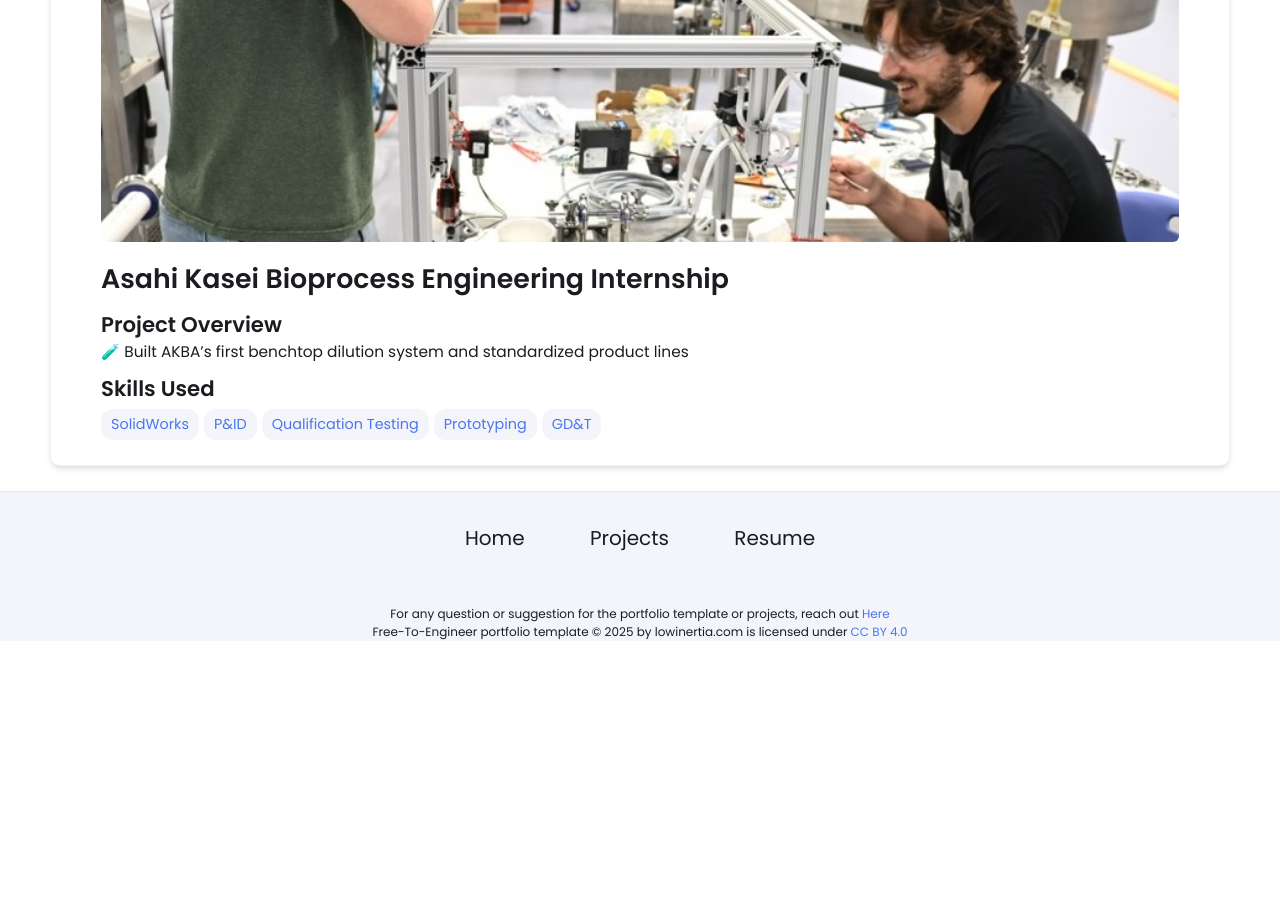
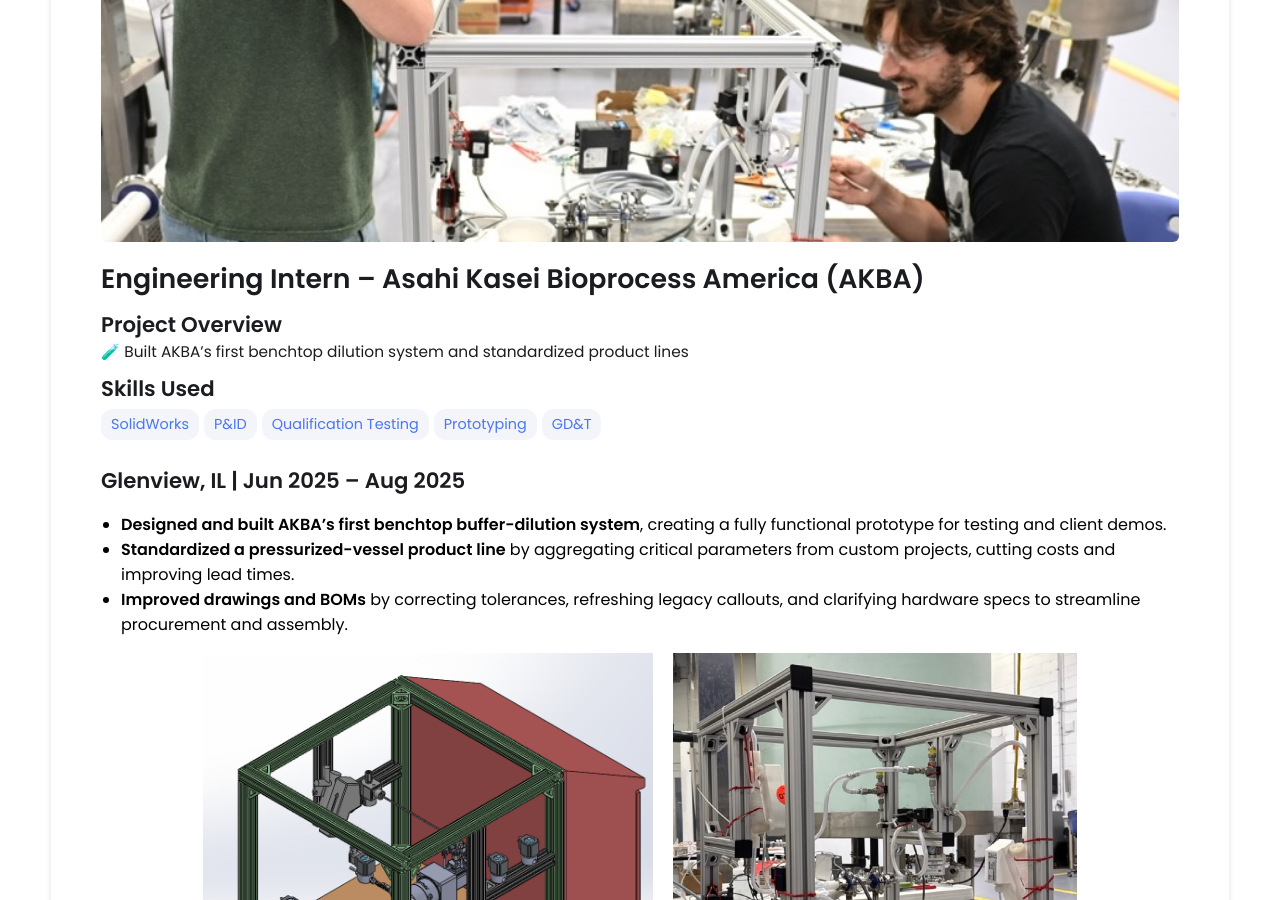
Before and after one commit to danielklloglu/danielklloglu.github.io, a Jekyll site: the page built from _projects/asahi-kasei/index.md, in a window 1280 px wide and 900 px high, scrolled down 248 px. Built offline with Jekyll 4.4.1, drawn with Linux system fonts in a browser that asks for light colours; before the commit the page ends 900 px from its top, so only the background shows below that.

Commit message:
Update index.md

```diff
--- a/_projects/asahi-kasei/index.md
+++ b/_projects/asahi-kasei/index.md
@@ -1,6 +1,6 @@
 ---
 layout: post
-title: Asahi Kasei Bioprocess Engineering Internship
+title: Engineering Intern – Asahi Kasei Bioprocess America (AKBA)
 description:  🧪 Built AKBA’s first benchtop dilution system and standardized product lines
 skills:
 - SolidWorks
@@ -10,3 +10,13 @@ skills:
 - GD&T
 main-image: /asahi1.jpeg
 ---
+
+## Glenview, IL | Jun 2025 – Aug 2025
+- **Designed and built AKBA’s first benchtop buffer-dilution system**, creating a fully functional prototype for testing and client demos.
+- **Standardized a pressurized-vessel product line** by aggregating critical parameters from custom projects, cutting costs and improving lead times.
+- **Improved drawings and BOMs** by correcting tolerances, refreshing legacy callouts, and clarifying hardware specs to streamline procurement and assembly.
+
+<div style="display: flex; gap: 20px; justify-content: center;">
+  <img src="./Unknown.png" alt="Image 1" style="width: auto; height: 400px;">
+  <img src="./asahi2.jpeg" alt="Image 2" style="width: auto; height: 400px;">
+</div>
```
